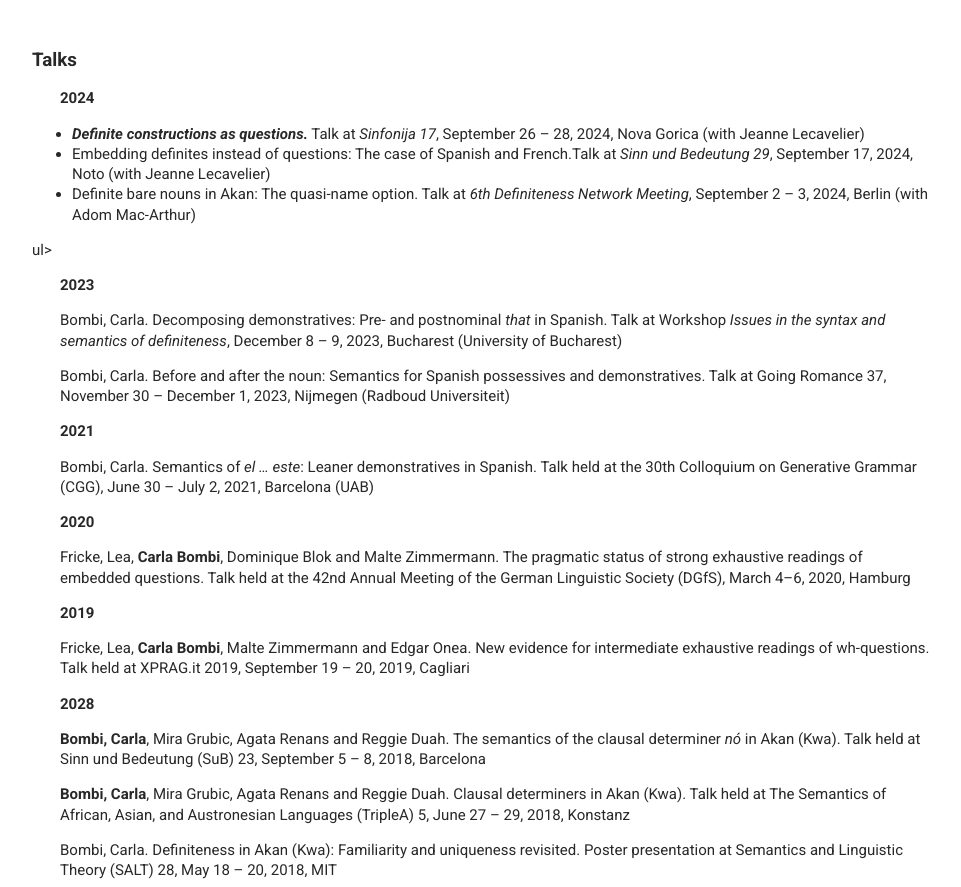
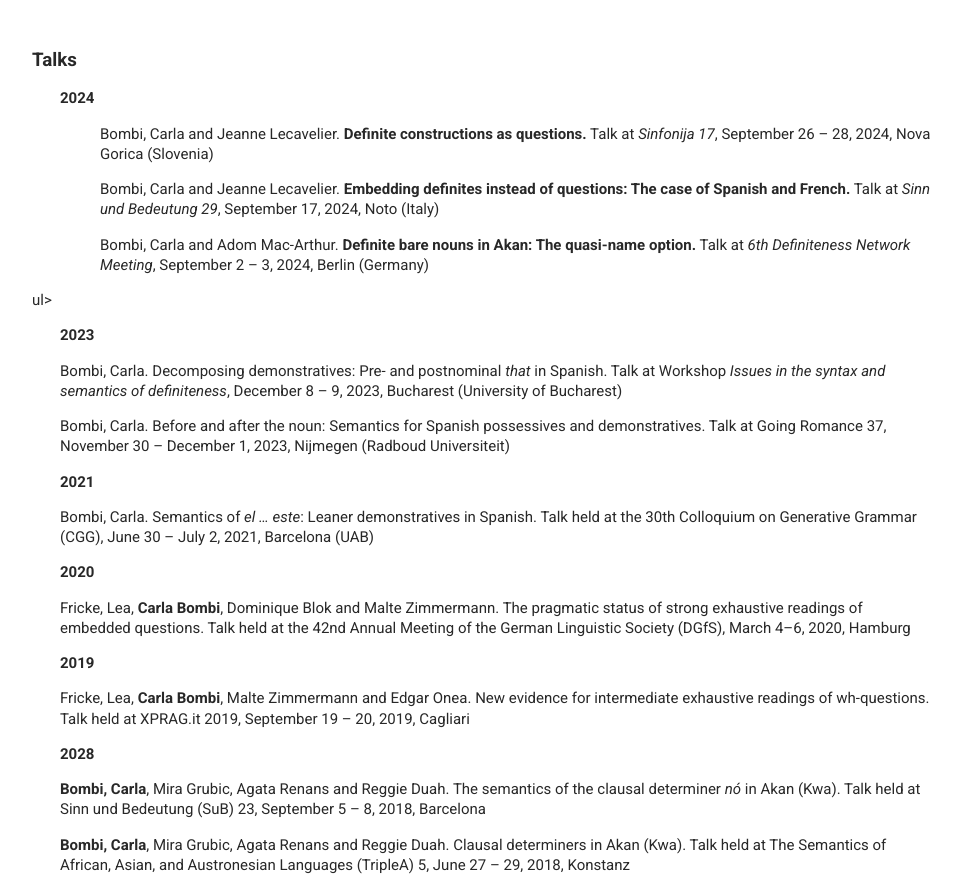
Before and after one commit to CarlaBombi/CarlaBombi.github.io, a plain HTML site: page index.html in a window 1280 px wide. Shown: the part 1013-1900 px from the top of the page, without its empty margins (158-1119 px from the left). Drawn offline with Linux system fonts and the light colour scheme; a web font is replaced by a local one.

Commit message:
Update index.html

```diff
--- a/index.html
+++ b/index.html
@@ -263,9 +263,9 @@
     <h2 id="talks">Talks</h2>
 	<p><b>2024</b></p>
 	  <ul>
-	<li><b><i>Definite constructions as questions.</i></b> Talk at <i>Sinfonija 17</i>, September 26 – 28, 2024, Nova Gorica (with Jeanne Lecavelier)</li>
-	<li>Embedding definites instead of questions: The case of Spanish and French.Talk at <i>Sinn und Bedeutung 29</i>, September 17, 2024, Noto (with Jeanne Lecavelier)</li>
-	<li>Definite bare nouns in Akan: The quasi-name option. Talk at <i>6th Definiteness Network Meeting</i>, September 2 – 3, 2024, Berlin (with Adom Mac-Arthur)</li>
+	<p>Bombi, Carla and Jeanne Lecavelier. <b>Definite constructions as questions.</b> Talk at <i>Sinfonija 17</i>, September 26 – 28, 2024, Nova Gorica (Slovenia)</p>
+	<p>Bombi, Carla and Jeanne Lecavelier. <b>Embedding definites instead of questions: The case of Spanish and French.</b> Talk at <i>Sinn und Bedeutung 29</i>, September 17, 2024, Noto (Italy) </p>
+	<p>Bombi, Carla and Adom Mac-Arthur.<b> Definite bare nouns in Akan: The quasi-name option.</b> Talk at <i>6th Definiteness Network Meeting</i>, September 2 – 3, 2024, Berlin (Germany)</p>
 	  </ul>ul>
 	<p><b>2023</b></p>
 	<p>Bombi, Carla. Decomposing demonstratives: Pre- and postnominal <i>that</i> in Spanish. Talk at Workshop <i>Issues in the syntax and semantics of definiteness</i>, December 8 – 9, 2023, Bucharest (University of Bucharest)</p>
```
